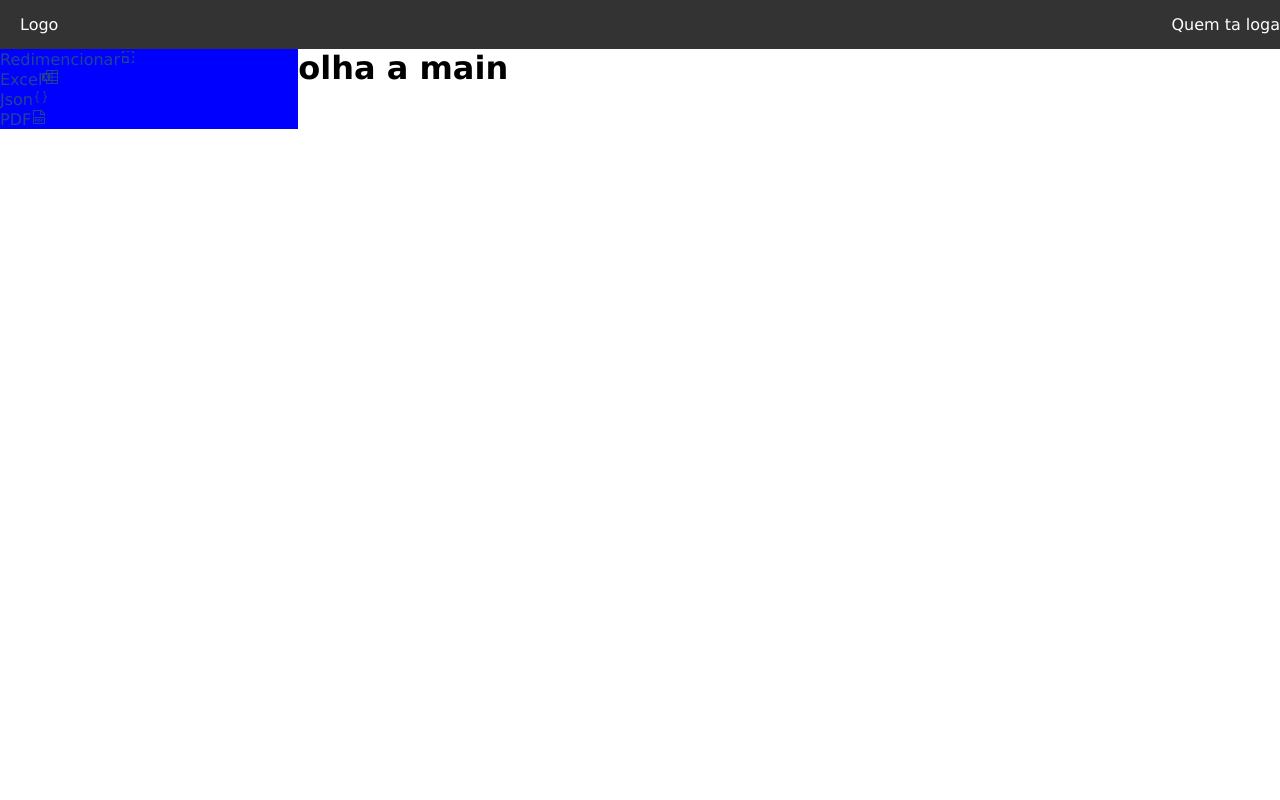
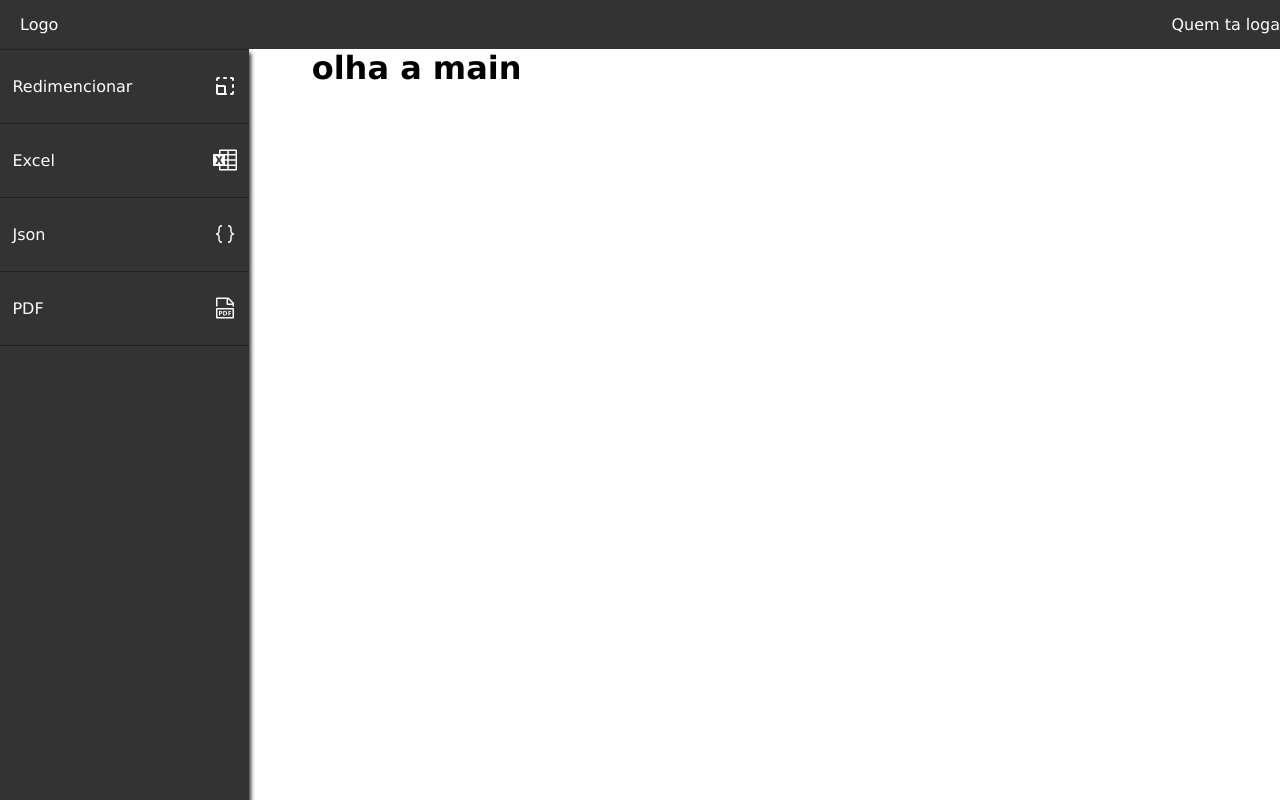
Before and after one commit to Joao-Pedro15/devHelper-frontend, a React (Create React App) app in the folder client/: page /home in a window 1280 px wide. Built offline with nearby package versions, Linux system fonts and the light colour scheme.

Commit message:
style: stylizing sidemenu

```diff
--- a/client/src/components/Sidebar/style.ts
+++ b/client/src/components/Sidebar/style.ts
@@ -1,5 +1,43 @@
 import styled from 'styled-components'
 
 export const Container = styled.aside`
-  background: blue;
+  border-top: 1px solid #222;
+  box-shadow: 2px 4px 4px #333;
+  background: #333;
+  height: 100vh;
+  display: flex;
+  align-items: flex-start;
+  justify-content: center;
+  max-width: 80%;
+
+  ul{
+    width:100%;
+    display: flex;
+    flex-direction: column;
+  }
+
+  a{
+    padding: 15px 0;
+    color: #FDFDFD;
+    display: grid;
+    place-items: center;
+    border-bottom: .5px solid #222;
+    transition: .1s ease-out;
+  }
+  a:hover{
+    background-color: #555;
+  }
+
+  li{
+    width: 90%;
+    display: flex;
+    align-items: center;
+    justify-content: space-between;
+    padding: 4px;
+  }
+
+  li span:last-of-type{
+    font-size: 1.5rem;
+    margin-top: 5px;
+  }
 `
```
